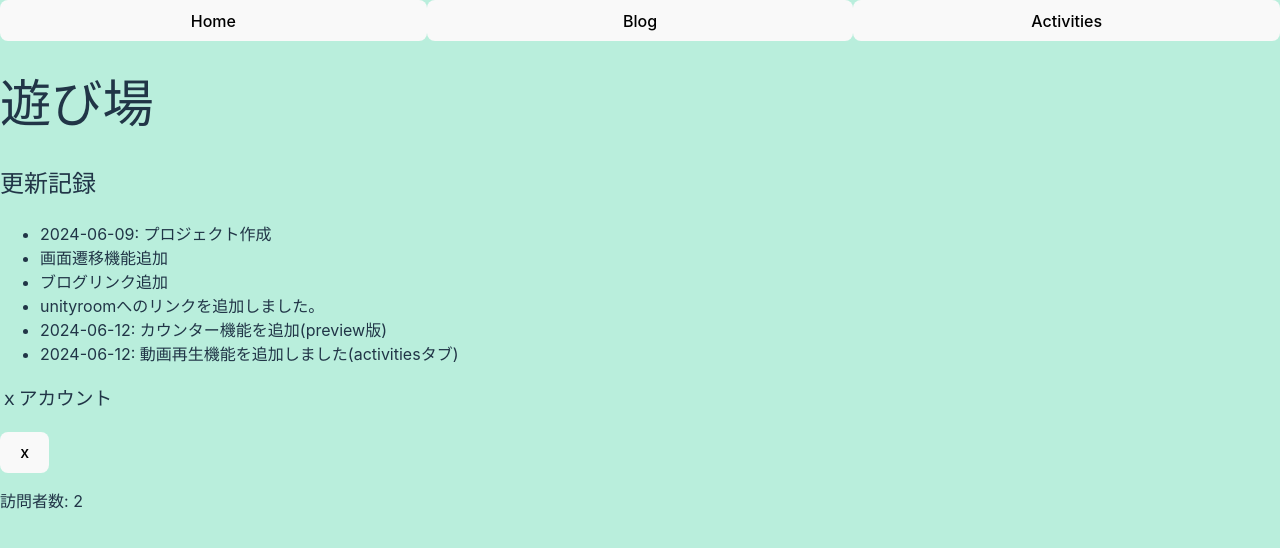
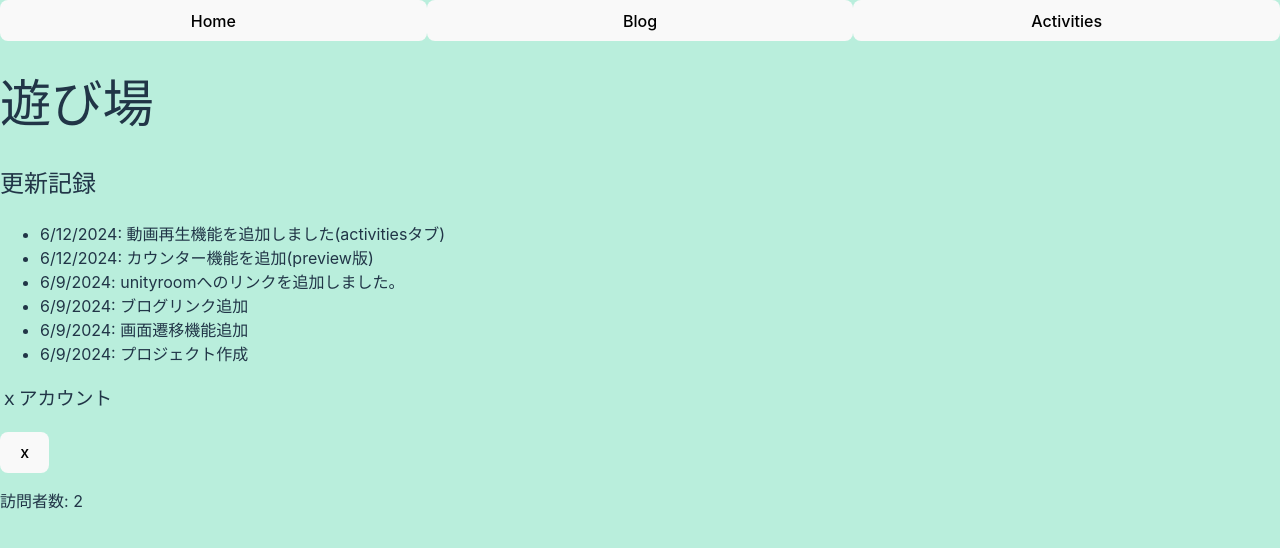
Before and after one commit to alikmpt8529/test, a React (Vite) app: page / in a window 1280 px wide. Shown: the top 548 px of the page. Built offline with nearby package versions, Linux system fonts and the light colour scheme.

Commit message:
20240612
ソート機能を追加

```diff
--- a/src/App.tsx
+++ b/src/App.tsx
@@ -17,7 +17,15 @@ function App() {
         // Update the state
         setVisitorCount(newCount);
     }, []);
-
+const updates=[
+    {date:new Date('2024-06-12'),text:'動画再生機能を追加しました(activitiesタブ)'},
+    {date:new Date('2024-06-12'),text:'カウンター機能を追加(preview版)'},
+    {date:new Date('2024-06-09'),text:'unityroomへのリンクを追加しました。'},
+    {date:new Date('2024-06-09'),text:'ブログリンク追加'},
+    {date:new Date('2024-06-09'),text:'画面遷移機能追加'},
+    {date:new Date('2024-06-09'),text:'プロジェクト作成'},
+]
+updates.sort((a, b) => new Date(b.date).getTime() - new Date(a.date).getTime());
     // ... rest of the code
     return (
         <div style={{ display: 'flex', flexDirection: 'column', height: '100vh', width: '100vw' }}>
@@ -33,12 +41,9 @@ function App() {
                     </p>
                     <h2>更新記録</h2>
                     <ul>
-                        <li>2024-06-09: プロジェクト作成</li>
-                        <li>画面遷移機能追加</li>
-                        <li>ブログリンク追加</li>
-                        <li>unityroomへのリンクを追加しました。</li>
-                        <li>2024-06-12: カウンター機能を追加(preview版)</li>
-                        <li>2024-06-12: 動画再生機能を追加しました(activitiesタブ)</li>
+                        {updates.map((update, index) => (
+                            <li key={index}>{update.date.toLocaleDateString()}: {update.text}</li>
+                        ))}
                     </ul>
                     <h3>ｘアカウント</h3>
                     <button onClick={() => window.open('https://x.com/alikmpt', '_blank')}>
```
